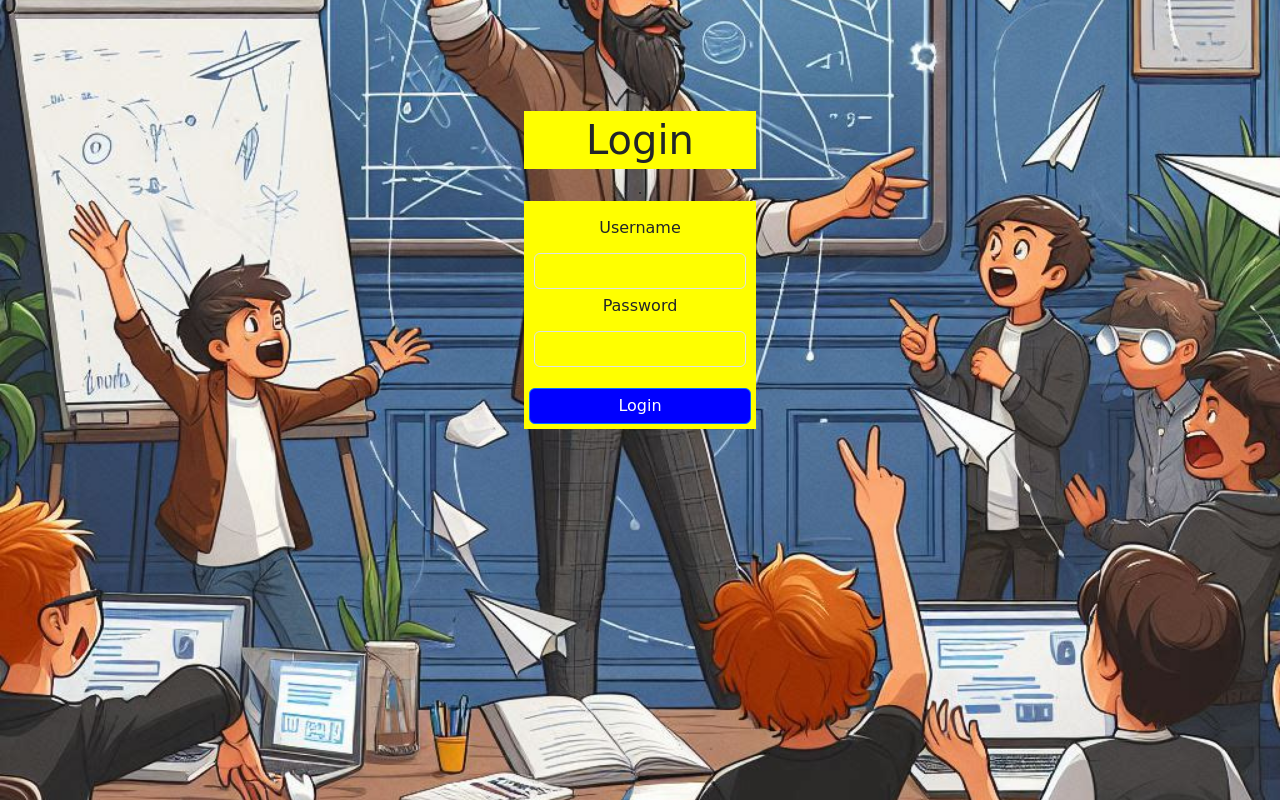
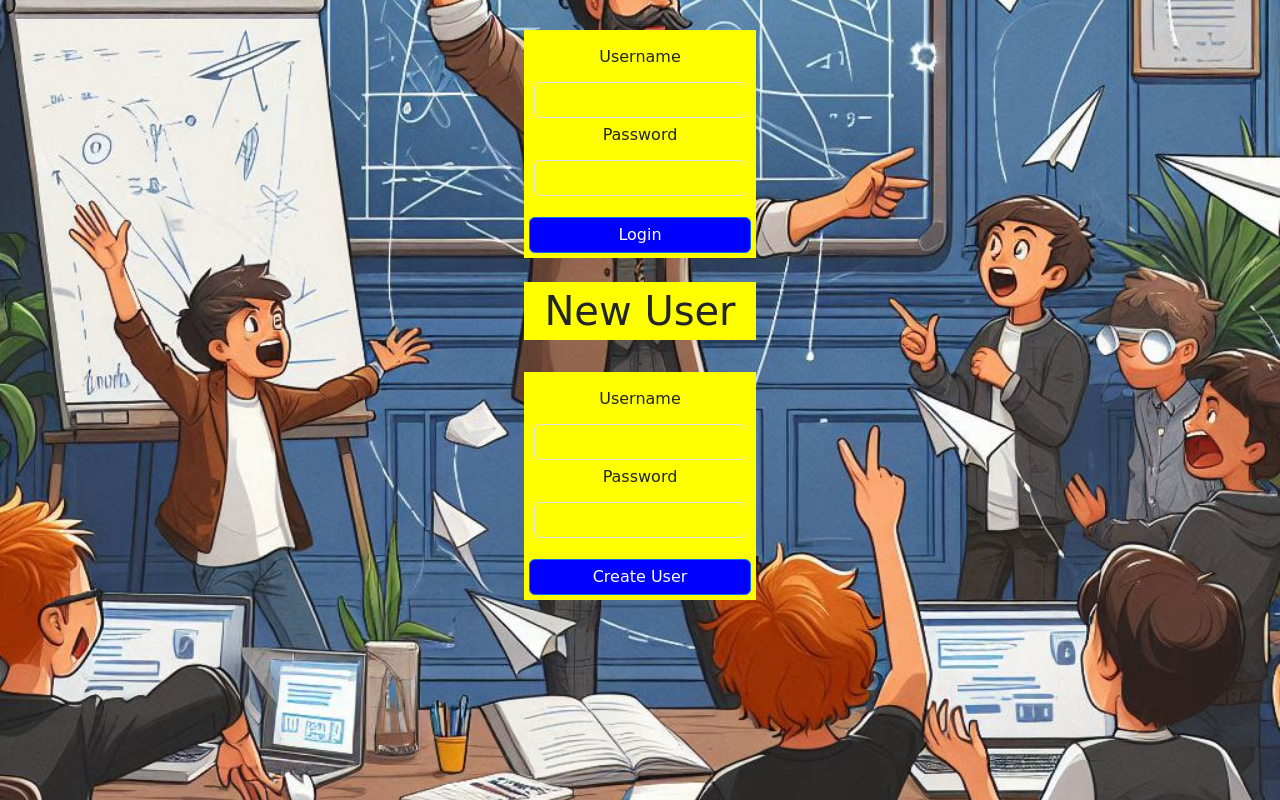
Before and after one commit to bodonnell-DePaul/csc360_week3, a React (Create React App) app: page /login in a window 1280 px wide. Shown: the part 466-1266 px from the top of the page. Built offline with nearby package versions, Linux system fonts and the light colour scheme.

Commit message:
Update Login.js
created a form for new user and fetch endpoints to our backend

```diff
--- a/src/Login.js
+++ b/src/Login.js
@@ -4,17 +4,30 @@ import {Form, Button, FormGroup} from "react-bootstrap";
 
 
 function Authenticate(e){
-    fetch('http://127.0.0.1:5172/Login',{
+    fetch('http://127.0.0.1:5172/login',{
         method: "POST",
         headers: {
             "Content-type" : "application/json",
             "Authorization": "Basic " + btoa(e.target.elements.username.value + ":" + e.target.elements.password.value)
 
         },
+        })
+        .then(response => response.text())
+        .then(data => {
+            console.log(data);
+    })
+}
+
+function NewUser(e){
+    fetch('http://127.0.0.1:5172/newUser',{
+        method: "POST",
+        headers: {
+            "Content-type" : "application/json",
+
+        },
         body: JSON.stringify({
-            title: e.target.elements.title.value,
-            description: e.target.elements.description.value,
-            imageUrl: e.target.elements.imageUrl.value
+            username: e.target.elements.new_username.value,
+            password: e.target.elements.new_password.value,
         })
         })
         .then(response => response.text())
@@ -43,6 +56,22 @@ function Login() {
                 </FormGroup>
                 <Button variant='primary' type="submit" className="w-100">Login</Button>
             </Form>
+            <br/>
+            <h1>New User</h1>.
+            <Form onSubmit={(e) =>{
+                e.preventDefault();
+                NewUser(e);
+                e.target.reset();
+            }}>
+                <FormGroup className='mb-3'>
+                    <Form.Label>Username</Form.Label>
+                    <Form.Control type="text" name="new_username" required/>
+
+                    <Form.Label>Password</Form.Label>
+                    <Form.Control type="password" name="new_password" required/>
+                </FormGroup>
+                <Button variant='primary' type="submit" className="w-100">Create User</Button>
+            </Form>
         </div>
 
     </div>
```
